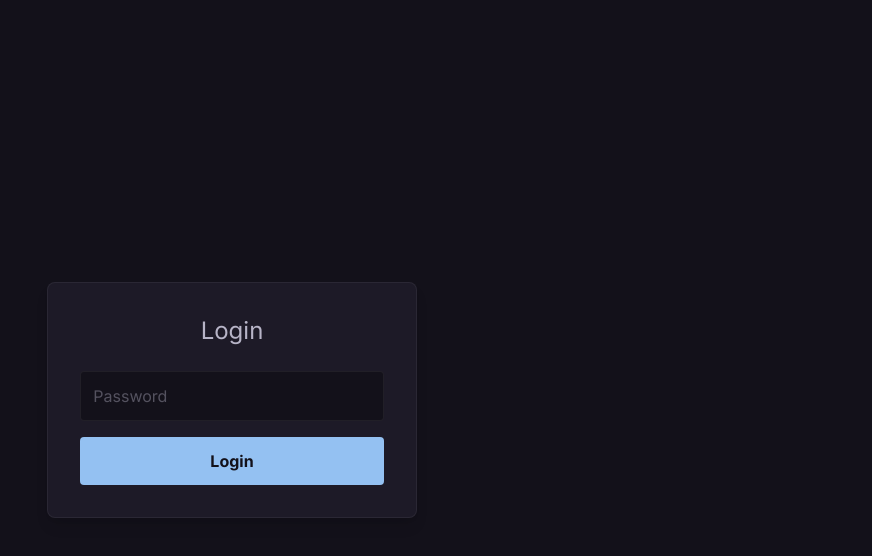
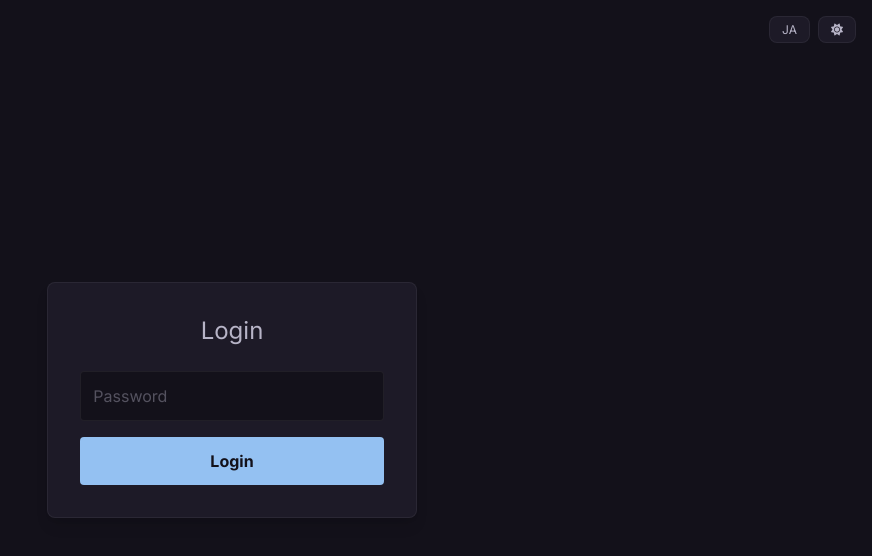
Before and after one commit to masaxsuzu/portal, a Next.js app: page /login in a window 1280 px wide. Shown: the top 556 px of the page, without its empty margins (408-1280 px from the left). Built offline with nearby package versions, Linux system fonts and the light colour scheme.

Commit message:
feat: add Controls (theme/lang toggle) to login page
https://claude.ai/code/session_01CBL1h1oyRffzrYNwpAJmQ8

```diff
--- a/pages/login.tsx
+++ b/pages/login.tsx
@@ -1,5 +1,6 @@
 import { useState } from 'react';
 import { useRouter } from 'next/router';
+import Controls from '../components/Controls';
 
 export default function LoginPage() {
   const router = useRouter();
@@ -38,6 +39,7 @@ export default function LoginPage() {
 
   return (
     <div className="flex justify-center items-center h-screen bg-background">
+      <Controls />
       <form
         onSubmit={handleSubmit}
         className="bg-cardbg border border-cardborder rounded-lg p-8 min-w-[320px] shadow-lg"
```
